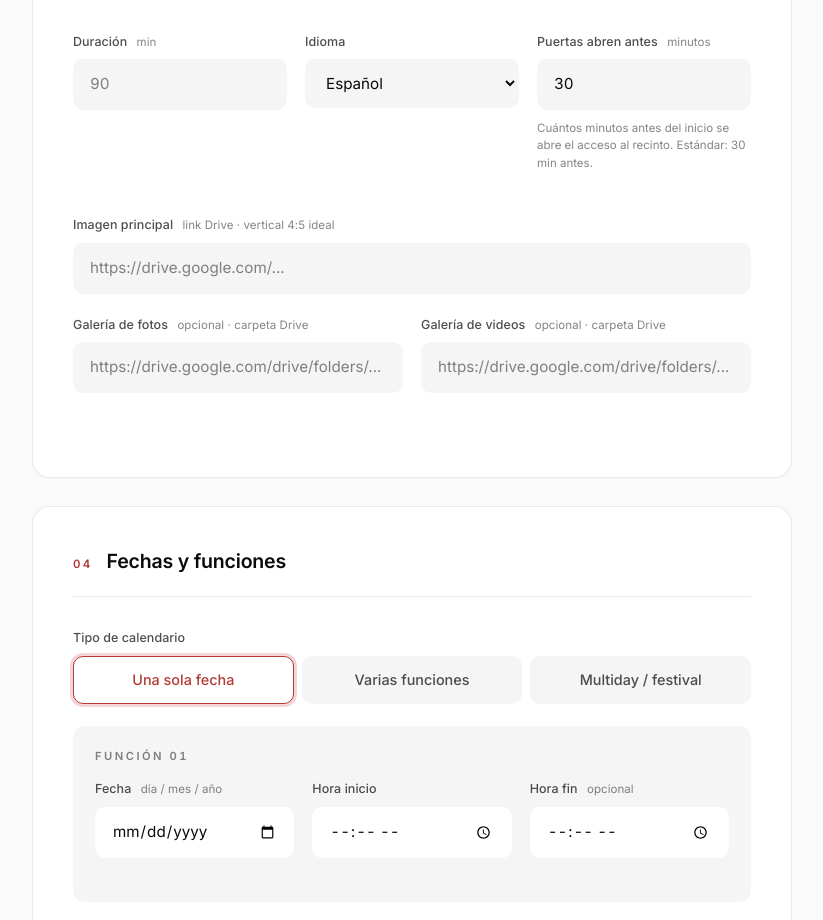
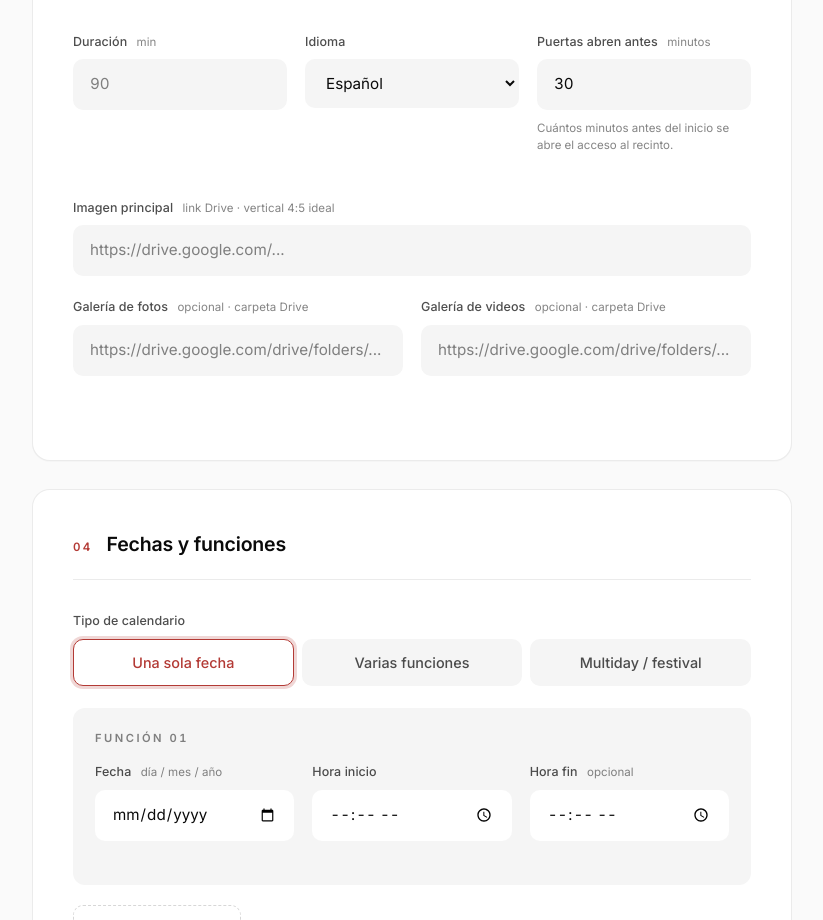
Before and after one commit to kraymoverich/dulos-altas, a Next.js app: page / in a window 1280 px wide. Shown: the part 1940-2860 px from the top of the page, without its empty margins (302-1125 px from the left). Built offline with nearby package versions, Linux system fonts and the light colour scheme.

Commit message:
copy: quitar 'estándar 30 min' del help de apertura

```diff
--- a/app/page.tsx
+++ b/app/page.tsx
@@ -965,7 +965,7 @@ export default function Home() {
                   />
                   <p className="help">
                     Cuántos minutos antes del inicio se abre el acceso al
-                    recinto. Estándar: 30 min antes.
+                    recinto.
                   </p>
                 </div>
               </div>
```
